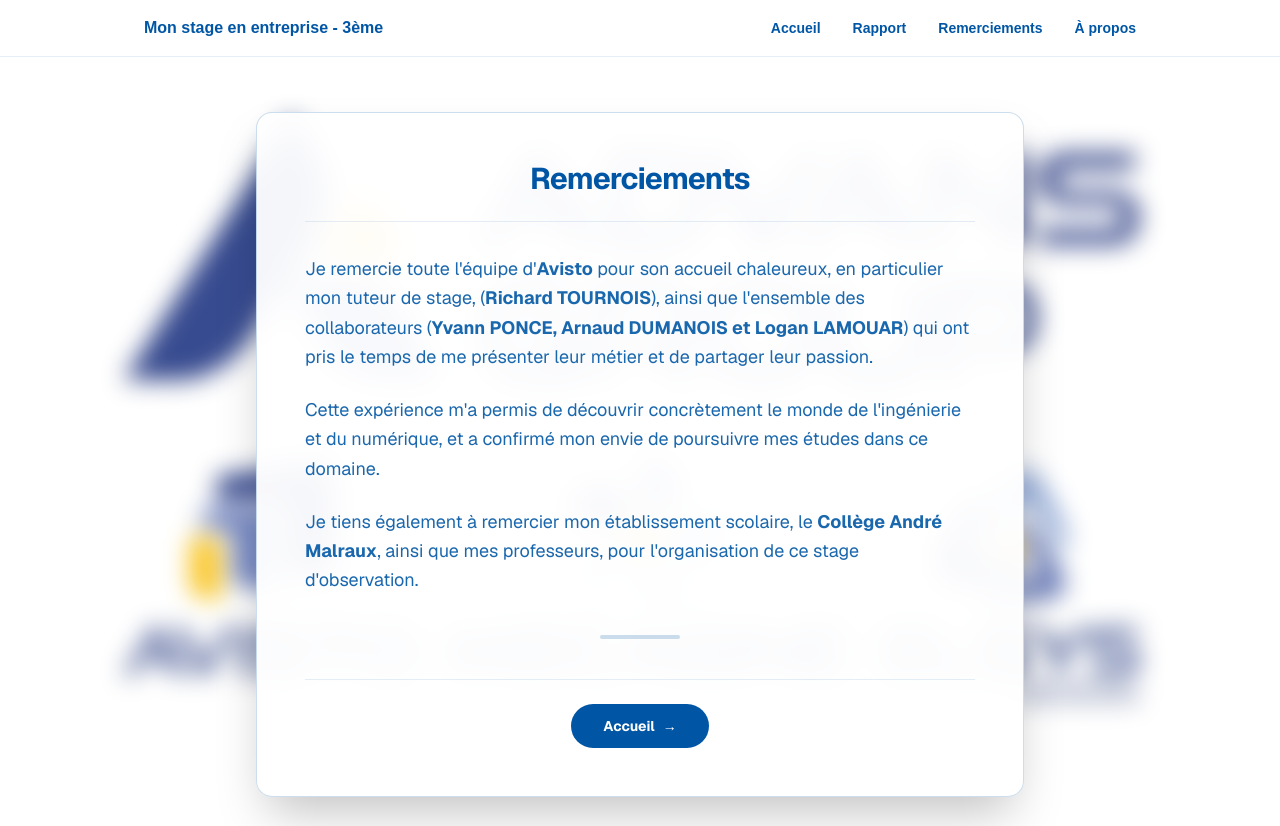
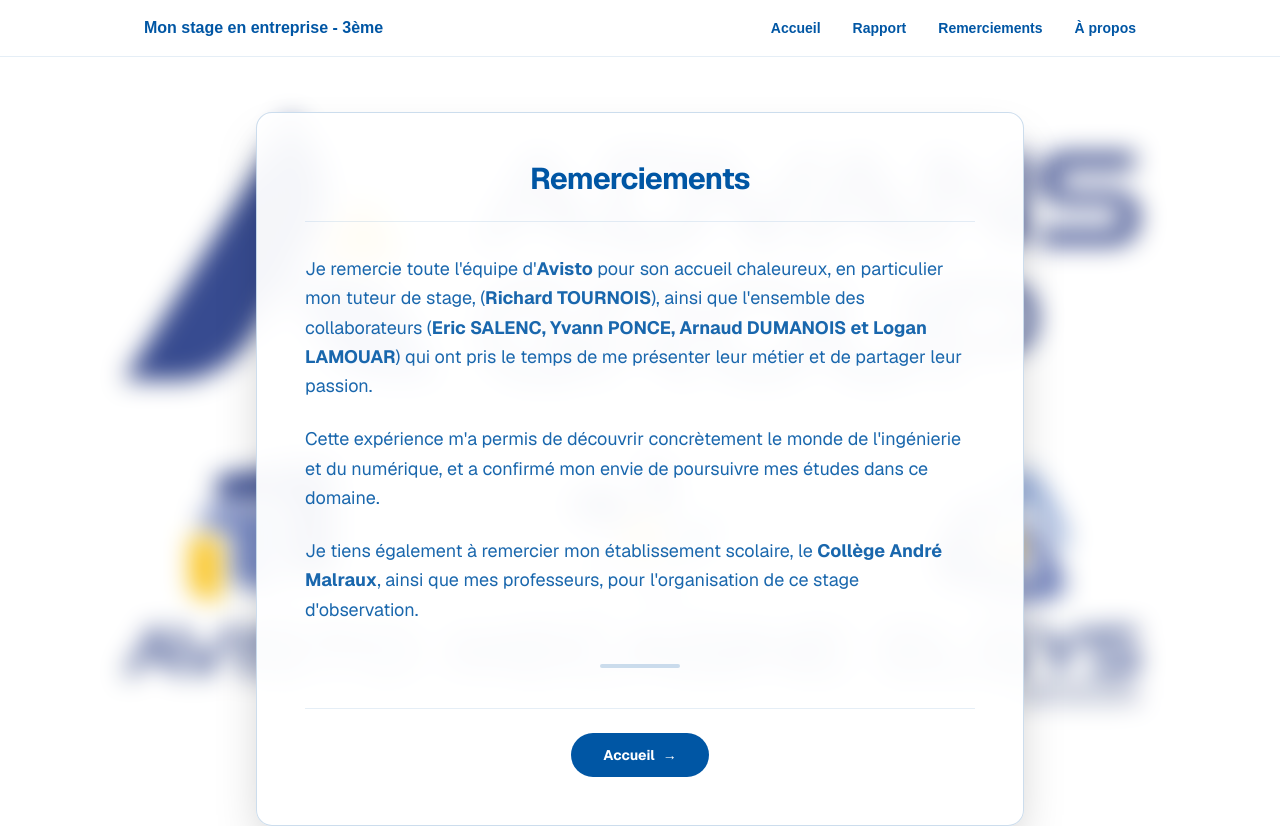
Before and after one commit to Anthonyz150/rapport-de-stage-Anthony, a Next.js app: page /remerciements in a window 1280 px wide. Shown: the top 826 px of the page. Built offline with nearby package versions, Linux system fonts and the light colour scheme.

Commit message:
Ajout Eric

```diff
--- a/app/remerciements/page.tsx
+++ b/app/remerciements/page.tsx
@@ -30,7 +30,7 @@
             <div className="space-y-6 text-lg leading-relaxed text-[#0056A4]/90">
               <p>
                 Je remercie toute l&apos;équipe d&apos;<strong>Avisto</strong> pour son accueil chaleureux, en
-                particulier mon tuteur de stage, (<strong>Richard TOURNOIS</strong>), ainsi que l'ensemble des collaborateurs (<strong>Yvann PONCE, Arnaud DUMANOIS et Logan LAMOUAR</strong>) qui ont
+                particulier mon tuteur de stage, (<strong>Richard TOURNOIS</strong>), ainsi que l'ensemble des collaborateurs (<strong>Eric SALENC, Yvann PONCE, Arnaud DUMANOIS et Logan LAMOUAR</strong>) qui ont
                 pris le temps de me présenter leur métier et de partager leur passion.
               </p>
 
```
